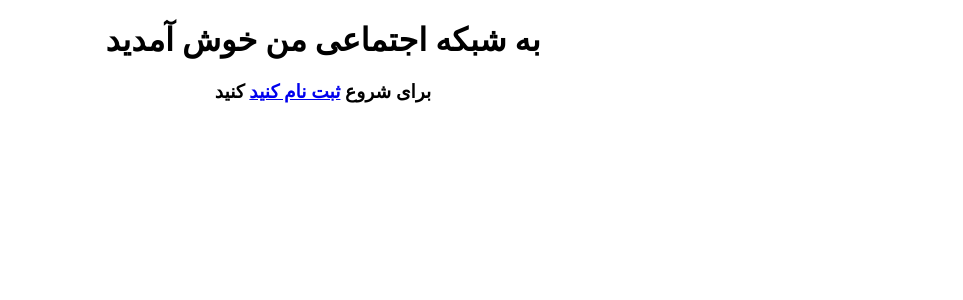
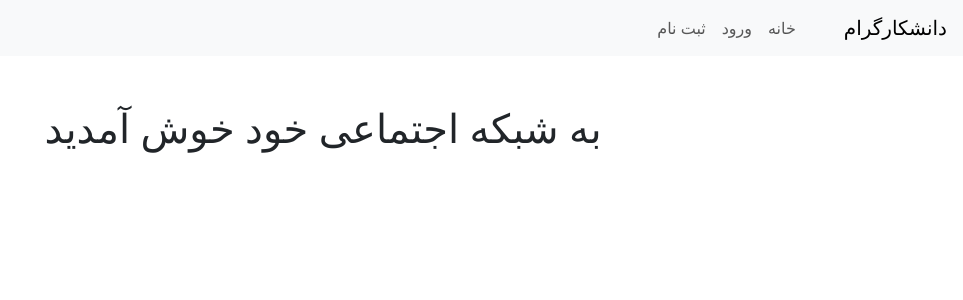
Before and after one commit to SeyedAliTabatabaei/Daneshkar_SocialNetowork, a Django app: page / in a window 1280 px wide. Shown: the top 300 px of the page, without its empty margins (317-1280 px from the left). Run offline with Django 5.2, Linux system fonts and the light colour scheme.

Commit message:
navbar added

```diff
--- /dev/null
+++ b/socialnetwork/core/templates/base.html
@@ -0,0 +1,17 @@
+<!DOCTYPE html>
+<html dir="rtl" lang="en">
+<head>
+    <meta charset="UTF-8">
+    <meta name="viewport" content="width=device-width, initial-scale=1.0">
+    <title>{% block title %}{% endblock %}</title>
+    <link href="https://cdn.jsdelivr.net/npm/bootstrap@5.3.0/dist/css/bootstrap.min.css" rel="stylesheet">
+</head>
+<body style="text-align: center;" dir="rtl">
+    {% include 'navbar.html' %}
+    <div class="container mt-5">
+        {% block content %}
+        {% endblock %}
+    </div>
+    <script src="https://cdn.jsdelivr.net/npm/bootstrap@5.3.0/dist/js/bootstrap.bundle.min.js"></script>
+</body>
+</html>
--- a/socialnetwork/core/templates/home.html
+++ b/socialnetwork/core/templates/home.html
@@ -1,16 +1,8 @@
-<!DOCTYPE html>
-<html lang="en">
-<head>
-    <meta charset="UTF-8">
-    <meta name="viewport" content="width=device-width, initial-scale=1.0">
-    <title>Social Network</title>
-</head>
-<body style="text-align: center;">
-    <h1>
-        به شبکه اجتماعی من خوش آمدید
-    </h1>
-    <h3>
-        برای شروع <a href="/signup">ثبت نام کنید</a> کنید
-    </h3>
-</body>
-</html>
+{% extends "base.html" %}
+{% block title %}
+دانشکارگرام
+{% endblock %}
+
+{% block content %}
+<h1 class="text-center">به شبکه اجتماعی خود خوش آمدید</h1>
+{% endblock %}
--- /dev/null
+++ b/socialnetwork/core/templates/navbar.html
@@ -0,0 +1,25 @@
+<nav class="navbar navbar-expand-lg navbar-light bg-light">
+    <a class="navbar-brand" href="{% url 'home'%}">دانشکارگرام</a>
+    <button class="navbar-toggler" type="button" data-toggle="collapse" data-target="#navbarSupportedContent" aria-controls="navbarSupportedContent" aria-expanded="false" aria-label="Toggle navigation">
+      <span class="navbar-toggler-icon"></span>
+    </button>
+
+    <div class="collapse navbar-collapse" id="navbarSupportedContent">
+      <ul class="navbar-nav mr-auto">
+        <li class="nav-item active">
+          <a class="nav-link" href="{% url 'home' %}">خانه</a>
+        </li>
+        <li class="nav-item">
+          <a class="nav-link" href="{% url 'login' %}">ورود</a>
+        </li>
+        <li class="nav-item">
+            <a class="nav-link" href="{% url 'signup' %}">ثبت نام</a>
+          </li>
+      </ul>
+    <!-- <form class="form-inline my-2 my-lg-0">
+        <input class="form-control mr-sm-2" type="search" placeholder="Search" aria-label="Search">
+        <button class="btn btn-outline-success my-2 my-sm-0" type="submit">Search</button>
+      </form>
+    -->
+    </div>
+  </nav>
```
Also changed, not shown: socialnetwork/users/templates/login.html (+8 -8 lines), socialnetwork/users/templates/signup.html (+8 -10 lines).
